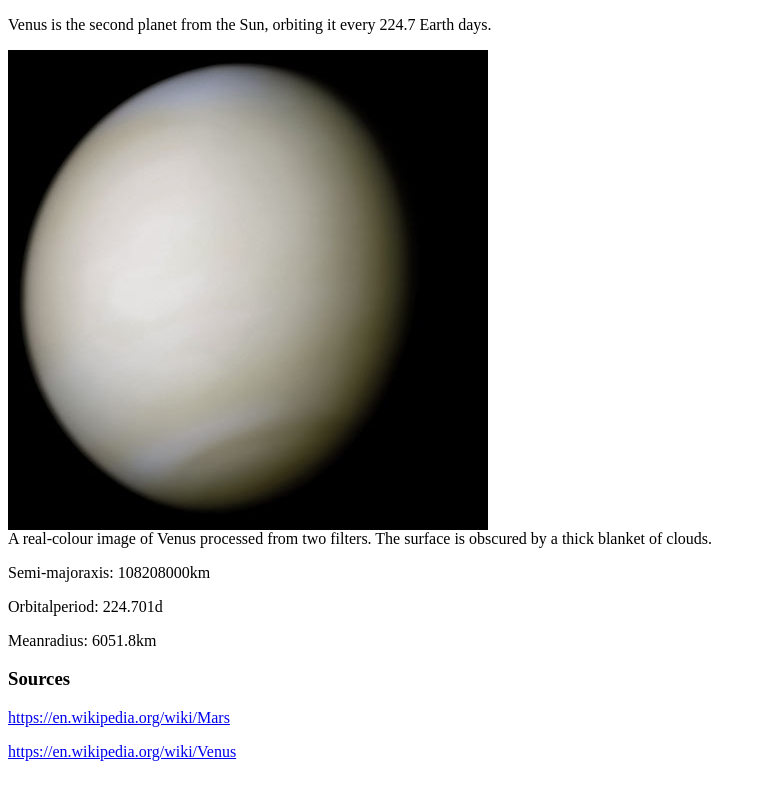
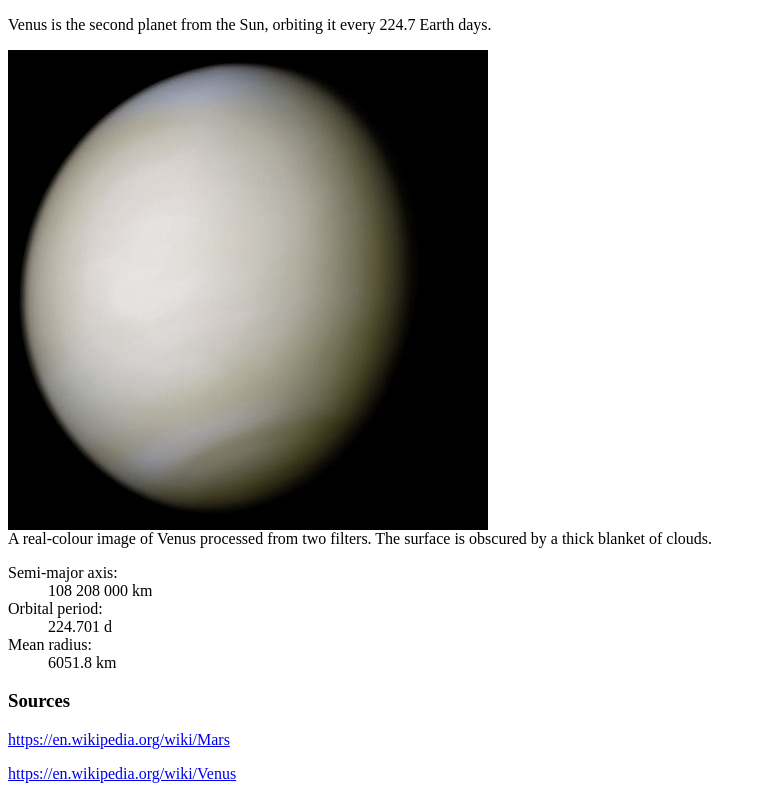
Before and after one commit to RyanNicholasPurdy/assignment-2, a plain HTML site: page index.html in a window 1280 px wide. Shown: the part 1296-2095 px from the top of the page, without its empty margins (0-766 px from the left). Before the commit the page ends 2073 px from the top, so only its background shows below. Drawn offline with Linux system fonts and the light colour scheme.

Commit message:
Text changes
Bolded some text and reorganized some text into proper lists

```diff
--- a/index.html
+++ b/index.html
@@ -10,13 +10,13 @@
   <h2 id="Introduction">
   <h2>Introduction</h2>
 
-<p>A planet is a celestial body, orbiting a star, that is massive enough to be gravitationally rounded and has "cleared the neighbourhood" around its orbit.</p>
+<p>A planet is a <strong>celestial</strong> body, orbiting a star, that is massive enough to be gravitationally rounded and has "cleared the neighbourhood" around its orbit.</p>
 
 <p>"I think of space not as the final frontier but as the next frontier."</p>
 
 <p>- Neil Degrasse Tyson</p>
 
-<figcaption>Unfortunately, Pluto is no longer a planet but a dwarf planet. Sometimes I think, Pluto still deserves full planet hood.</figcaption>
+<figcaption><strong>Unfortunately</strong>, Pluto is no longer a planet but a dwarf planet. Sometimes I think, <strong>Pluto still deserves full planet hood.</strong></figcaption>
 
 <h3 id="Terrestrial planets">
 <h3>Terrestrial planets</h3>
@@ -48,9 +48,16 @@
 
 <figcaption>A real-colour image of Venus processed from two filters. The surface is obscured by a thick blanket of clouds.</figcaption>
 
-<p>Semi-majoraxis: 108208000km</p>
-<p>Orbitalperiod: 224.701d</p>
-<p>Meanradius: 6051.8km</p>
+<dl>
+
+  <dt>Semi-major axis:</dt>
+    <dd>108 208 000 km</dd>
+  <dt>Orbital period:</dt>
+    <dd>224.701 d</dd>
+  <dt>Mean radius:</dt>
+    <dd>6051.8 km</dd>
+
+</dl>
 
 </main>
 
```
